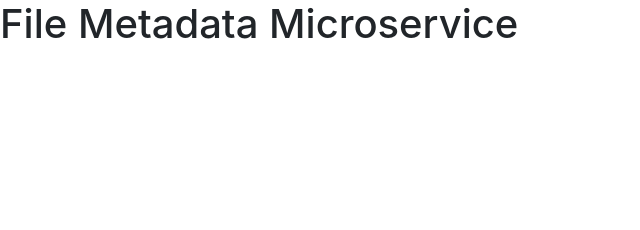
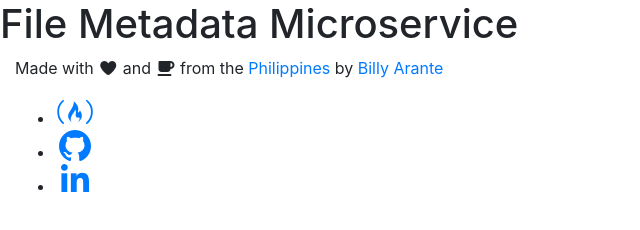
Before and after one commit to arantebw/file-metadata-microservice, a website: page views/index.html in a window 1280 px wide. Shown: the whole page, without its empty margins (0-640 px from the left). Drawn offline with nearby package versions, Linux system fonts and the light colour scheme; files that its build step writes are made by us from their sources.

Commit message:
update: Import Font Awesome icons

```diff
--- a/package.json
+++ b/package.json
@@ -23,6 +23,7 @@
   },
   "homepage": "https://github.com/arantebw/file-metadata-microservice#readme",
   "dependencies": {
+    "@fortawesome/fontawesome-free": "^5.10.2",
     "bootstrap": "^4.3.1",
     "cors": "^2.8.5",
     "dotenv": "^8.1.0",
--- a/server.js
+++ b/server.js
@@ -17,6 +17,9 @@ app.use('/jquery', express.static(__dirname + '/node_modules/jquery/dist/'));
 // Popper
 app.use('/popper', express.static(__dirname + '/node_modules/popper.js/dist/umd/'));
 
+// Font Awesome
+app.use('/fontawesome', express.static(__dirname + '/node_modules/@fortawesome/fontawesome-free/'));
+
 app.use(cors());
 
 // Routes
--- a/views/index.html
+++ b/views/index.html
@@ -6,11 +6,24 @@
 
   <title>File Metadata Microservice</title>
 
+  <!-- Bootstrap -->
   <link rel="stylesheet" type="text/css" href="/bootstrap/css/bootstrap.min.css">
+
+  <!-- Font Awesome -->
+  <link rel="stylesheet" type="text/css" href="/fontawesome/css/all.css">
 
 </head>
 <body>
   <h1>File Metadata Microservice</h1>
+
+  <footer class="container-fluid">
+    <p>Made with <i class="fas fa-heart"></i> and <i class="fas fa-coffee"></i> from the <a href="#">Philippines</a> by <a href="https://arantebw.github.io/" target="_blank">Billy Arante</a></p>
+    <ul>
+      <li><a href="https://www.freecodecamp.org/arantebw/" target="_blank"><i class="fab fa-free-code-camp fa-2x"></i></a></li>
+      <li><a href="https://github.com/arantebw/" target="_blank"><i class="fab fa-github fa-2x"></i></a></li>
+      <li><a href="https://www.linkedin.com/in/billyarante/" target="_blank"><i class="fab fa-linkedin-in fa-2x"></i></a></li>
+    </ul>
+  </footer>
 
   <!-- Bootstrap scripts -->
   <script src="/bootstrap/js/bootstrap.min.js"></script>
```
Lines whose indentation alone changed are shown as unchanged.
